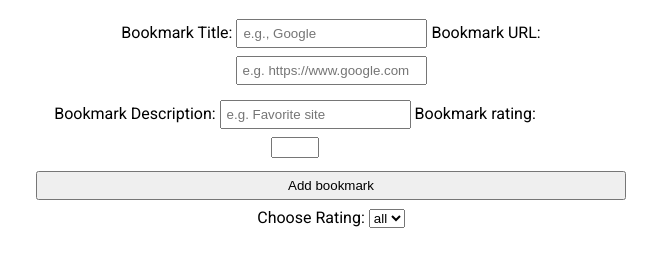
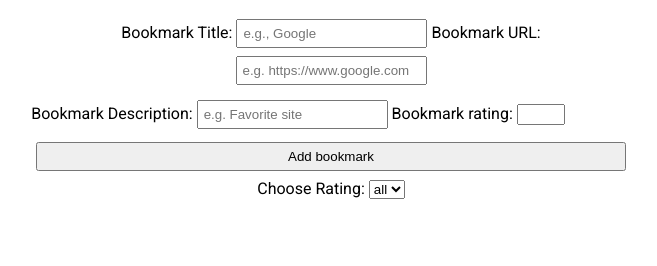
Before and after one commit to thinkful-ei-unicorn/bookmark-app-arian-yazdi, a website built with webpack: page index.html in a window 1280 px wide. Both pictures are taken after a click on the button "New Bookmark". Shown: the part 62-328 px from the top of the page, without its empty margins (309-966 px from the left). Built offline with nearby package versions, Linux system fonts and the light colour scheme; no server answers; what jQuery would draw is missing.

Commit message:
update input margin

```diff
--- a/src/index.css
+++ b/src/index.css
@@ -15,7 +15,7 @@ form {
 
 .form2 {
   margin-top: 7px;
-  margin-right: 12%;
+  margin-right: 11%;
 }
 
 input[type="number" i] {
```
